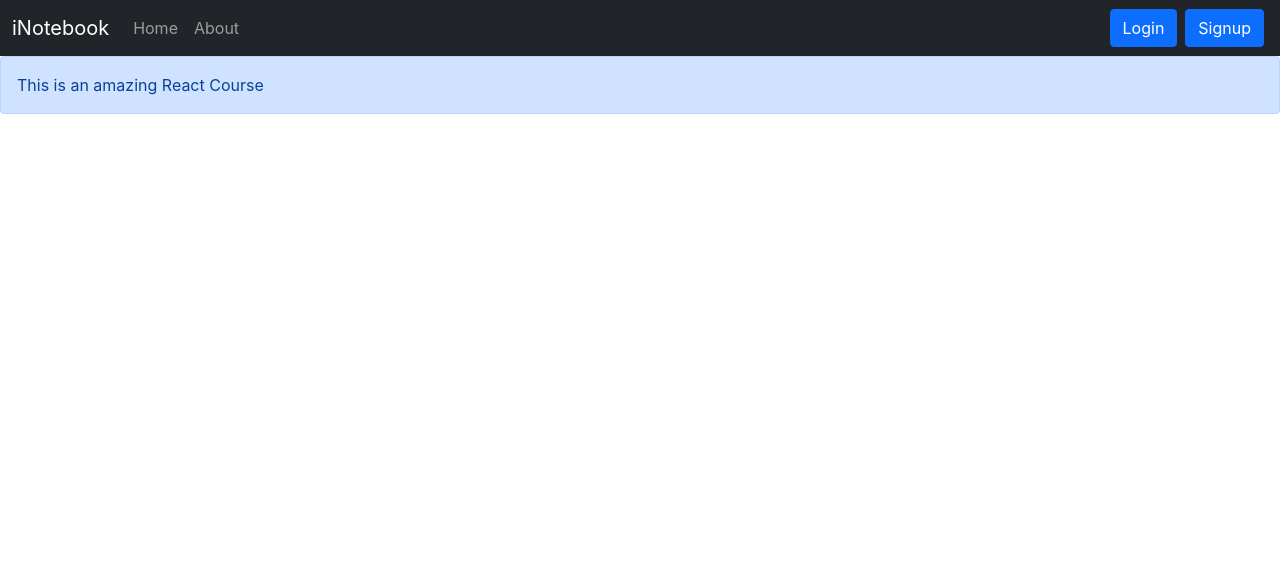
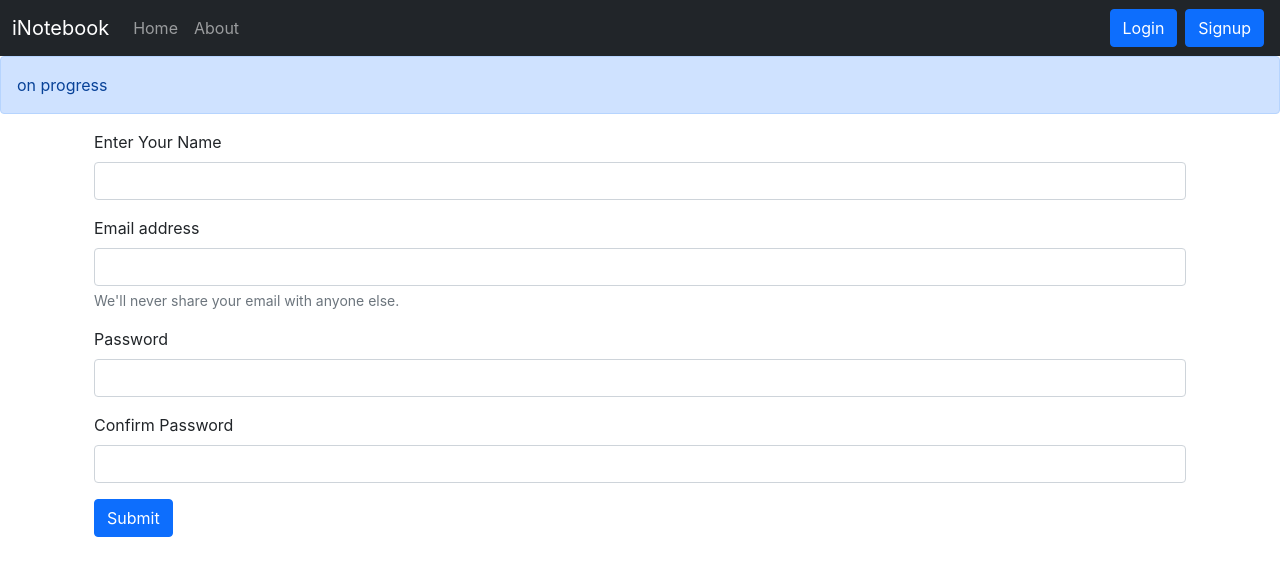
Before and after one commit to jeslinjerome/OnlineNotebook-Client, a React (Create React App) app: page /signup in a window 1280 px wide. Shown: the top 576 px of the page. Built offline with nearby package versions, Linux system fonts and the light colour scheme.

Commit message:
alerts are left

```diff
--- a/src/App.js
+++ b/src/App.js
@@ -1,17 +1,17 @@
+import {
+  BrowserRouter as Router,
+  Routes,
+  Route,
+} from "react-router-dom";
 import './App.css';
 import Navbar from './components/Navbar';
 import Home from './components/Home';
 import About from './components/About';
 import Alert from './components/Alert';
 import NoteState from './context/notes/NoteState';
+import Login from './components/Login';
+import Signup from './components/Signup';
 
-import {
-  BrowserRouter as Router,
-  Routes,
-  // Switch,
-  Route,
-  // Link
-} from "react-router-dom";
 
 function App() {
   return (
@@ -19,13 +19,13 @@
     <NoteState>
      <Router>
         <Navbar />
-        <Alert message="This is an amazing React Course"/>
+        <Alert message="on progress"/>
         <div className = "container">
         <Routes>
           <Route exact path="/" element={<Home />} />
           <Route path="/about" element={<About />} />
-          {/* <Route path="/login" element={<Login />} /> */}
-          {/* <Route path="/signup" element={<Signup />} /> */}
+          <Route path="/login" element={<Login />} />
+          <Route path="/signup" element={<Signup />} />
         </Routes>
         </div>
       </Router>
--- /dev/null
+++ b/src/components/Login.js
@@ -0,0 +1,54 @@
+import React, {useState} from 'react';
+import { useNavigate } from 'react-router-dom';
+
+
+const Login = () => {
+    const [credentials, setCredentials] = useState({email: "", password: ""})
+    let history = useNavigate();
+
+    const handleSubmit = async (e) => {
+        e.preventDefault();
+        const response = await fetch("http://localhost:5000/api/auth/login", {
+            method: 'POST',
+            headers: {
+                'Content-Type': 'application/json'
+            },
+            body: JSON.stringify({email: credentials.email, password: credentials.password})
+        });
+        const json = await response.json()
+        console.log(json);
+        if (json.success){
+            // Save the auth token and redirect
+            localStorage.setItem('token', json.authtoken);
+            history.push("/");
+
+        }
+        else{
+            alert("Invalid credentials");
+        }
+    }
+
+    const onChange = (e)=>{
+        setCredentials({...credentials, [e.target.name]: e.target.value})
+    }
+
+    return (
+        <div>
+            <form  onSubmit={handleSubmit}>
+                <div className="mb-3">
+                    <label htmlFor="email" className="form-label">Email address</label>
+                    <input type="email" className="form-control" value={credentials.email} onChange={onChange} id="email" name="email" aria-describedby="emailHelp" />
+                    <div id="emailHelp" className="form-text">We'll never share your email with anyone else.</div>
+                </div>
+                <div className="mb-3">
+                    <label htmlFor="password" className="form-label">Password</label>
+                    <input type="password" className="form-control" value={credentials.password} onChange={onChange} name="password" id="password" />
+                </div>
+
+                <button type="submit" className="btn btn-primary">Submit</button>
+            </form>
+        </div>
+    )
+}
+
+export default Login
--- a/src/components/NoteItem.js
+++ b/src/components/NoteItem.js
@@ -11,12 +11,18 @@
       <div className="col-md-3">
         <div className="card my-3">
             <div className="card-body">
-                <div className="d-flex align-item-center">
-                <h5 className="card-title">{note.title}</h5>
-                <i className="far fa-trash-alt mx-2" onClick={()=>{deleteNote(note._id)}}></i>
-                <i className="far fa-edit mx-2" onClick={()=>{updateNote(note)}}></i>
+                {/* <div className="d-flex align-item-center"> */}
+                <div className="d-flex justify-content-between">
+                  <div>
+                    <h5 className="card-title">{note.title}</h5>
+                  </div>
+                  <div>
+                  <i className="far fa-trash-alt mx-2" onClick={()=>{deleteNote(note._id)}}></i>
+                  <i className="far fa-edit mx-2" onClick={()=>{updateNote(note)}}></i>
+                  </div>
                 </div>
                 <p className="card-text">{note.description}</p>
+                <p className="card-text">#{note.tag}</p>
             </div>
         </div>
       </div>
--- /dev/null
+++ b/src/components/Signup.js
@@ -0,0 +1,65 @@
+import React, {useState} from 'react';
+import { useNavigate } from 'react-router-dom';
+
+const Signup = () => {
+  const [credentials, setCredentials] = useState({name: "", email: "", password: "", cpassword: ""})
+    let history = useNavigate();
+
+  const handleSubmit = async (e) => {
+    e.preventDefault();
+    const {name, email, password} =  credentials;
+    // setCredentials({name: "", email: "", password: "", cpassword: ""})
+    const response = await fetch("http://localhost:5000/api/auth/createuser", {
+        method: 'POST',
+        headers: {
+            'Content-Type': 'application/json'
+        },
+        body: JSON.stringify({name, email, password})
+    });
+    const json = await response.json()
+    console.log(json);
+    if (json.success){
+        // Save the auth token and redirect
+        localStorage.setItem('token', json.authtoken);
+        history.push("/");
+
+    }
+    else{
+        alert("Invalid credentials");
+    }
+}
+
+const onChange = (e)=>{
+    setCredentials({...credentials, [e.target.name]: e.target.value})
+}
+
+
+  return (
+      <>
+      <div className="container">
+      <form onSubmit={handleSubmit}>
+                <div className="mb-3">
+                    <label htmlFor="name" className="form-label">Enter Your Name</label>
+                    <input type="text" className="form-control"  onChange={onChange} id="name" name="name" />
+                </div>
+                <div className="mb-3">
+                    <label htmlFor="email" className="form-label">Email address</label>
+                    <input type="email" className="form-control"  onChange={onChange} id="email" name="email" aria-describedby="emailHelp" />
+                    <div id="emailHelp" className="form-text">We'll never share your email with anyone else.</div>
+                </div>
+                <div className="mb-3">
+                    <label htmlFor="password" className="form-label">Password</label>
+                    <input type="password" className="form-control" onChange={onChange} name="password" id="password" minLength={5} required />
+                </div>
+                <div className="mb-3">
+                    <label htmlFor="cpassword" className="form-label">Confirm Password</label>
+                    <input type="password" className="form-control"  onChange={onChange} name="cpassword" id="cpassword" minLength={5} required />
+                </div>
+                <button type="submit" className="btn btn-primary">Submit</button>
+            </form>
+      </div>
+      </>
+  )
+};
+
+export default Signup;
```
